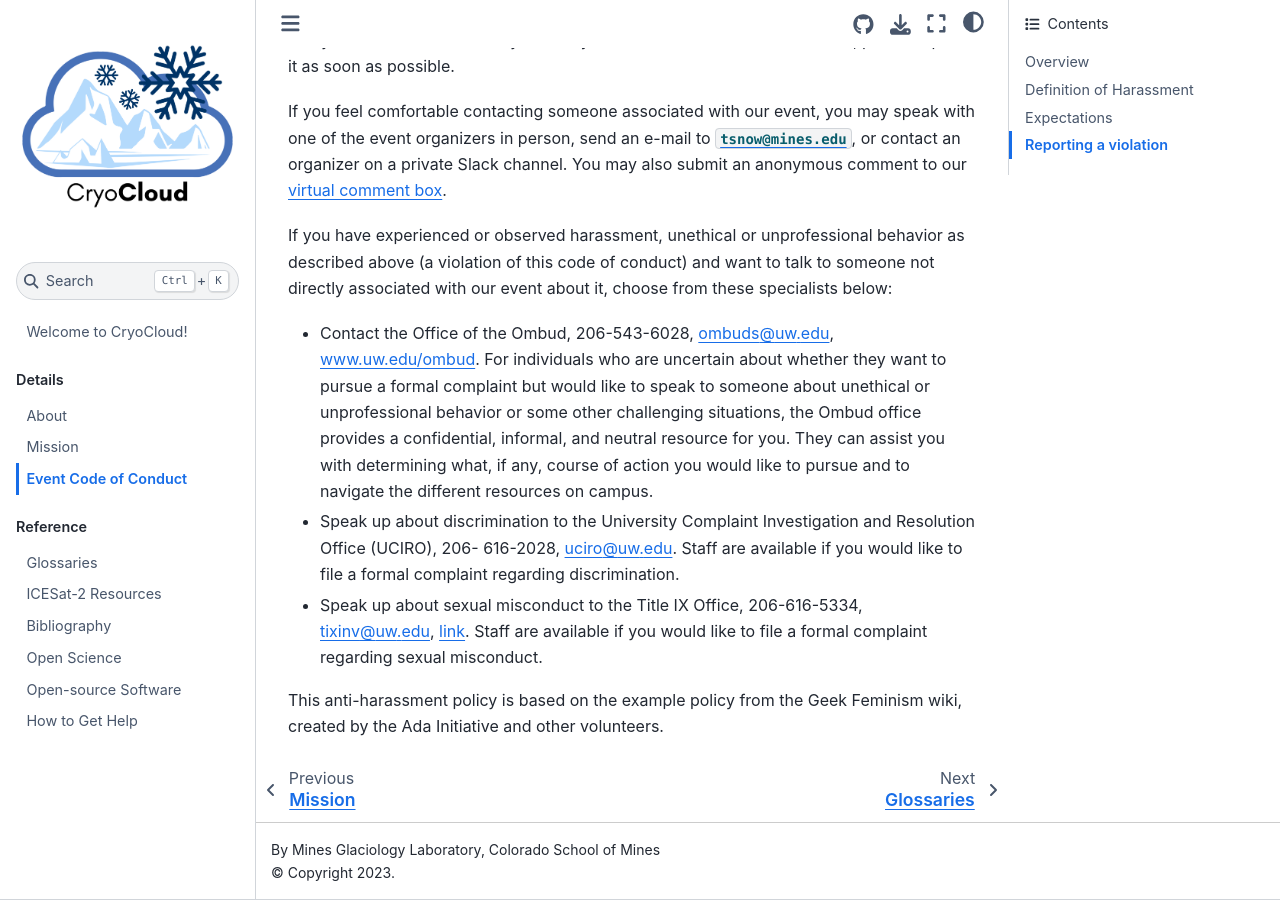
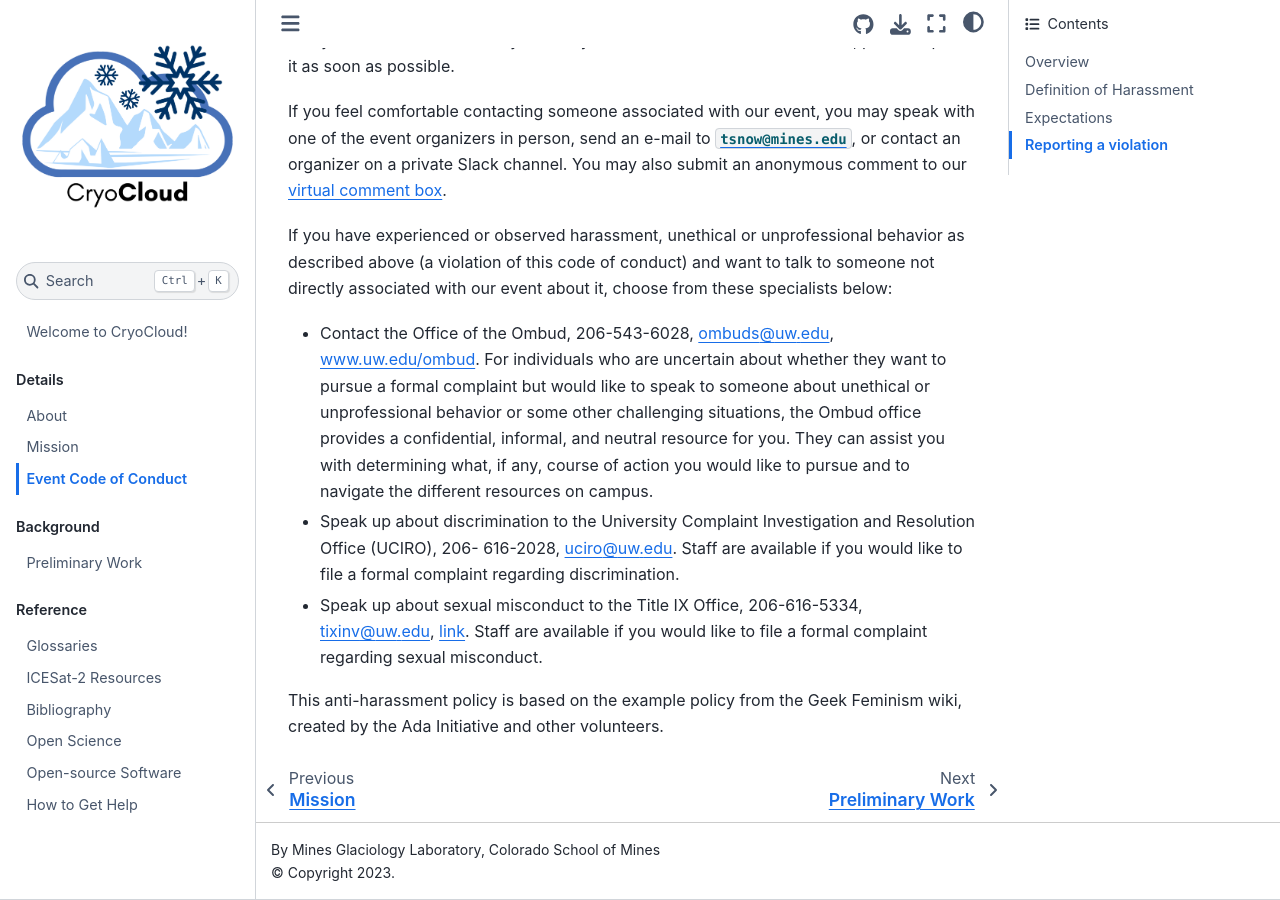
Before and after one commit to CryoInTheCloud/CryoCloudWebsite, a Jupyter Book: the page built from book/content/Code_of_Conduct.md, in a window 1280 px wide and 900 px high, scrolled down 1382 px. Built offline with Jupyter Book 1.0.4 settings and Sphinx 7.4.7 and the Sphinx Book theme 1.1.4, drawn with Linux system fonts in a browser that asks for light colours; pages that are not in the unit, such as notebooks, are missing from menus.

Commit message:
updating toc

```diff
--- a/book/_toc.yml
+++ b/book/_toc.yml
@@ -11,6 +11,9 @@ parts:
 - caption: Cloud Training
   chapters:
     - file: recorded/index
+- caption: Background
+  chapters:
+    - file: preliminary/index
 - caption: Tutorials
   chapters:
     - file: tutorials/index
```
